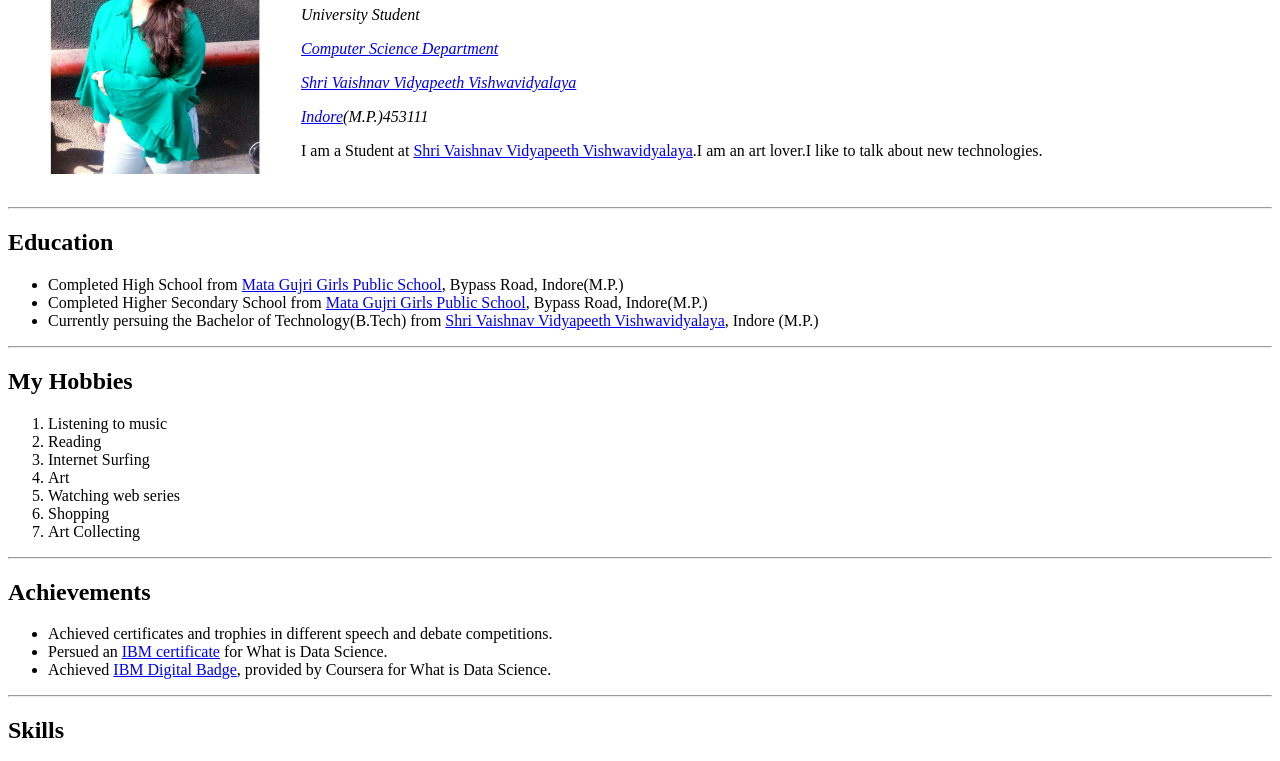
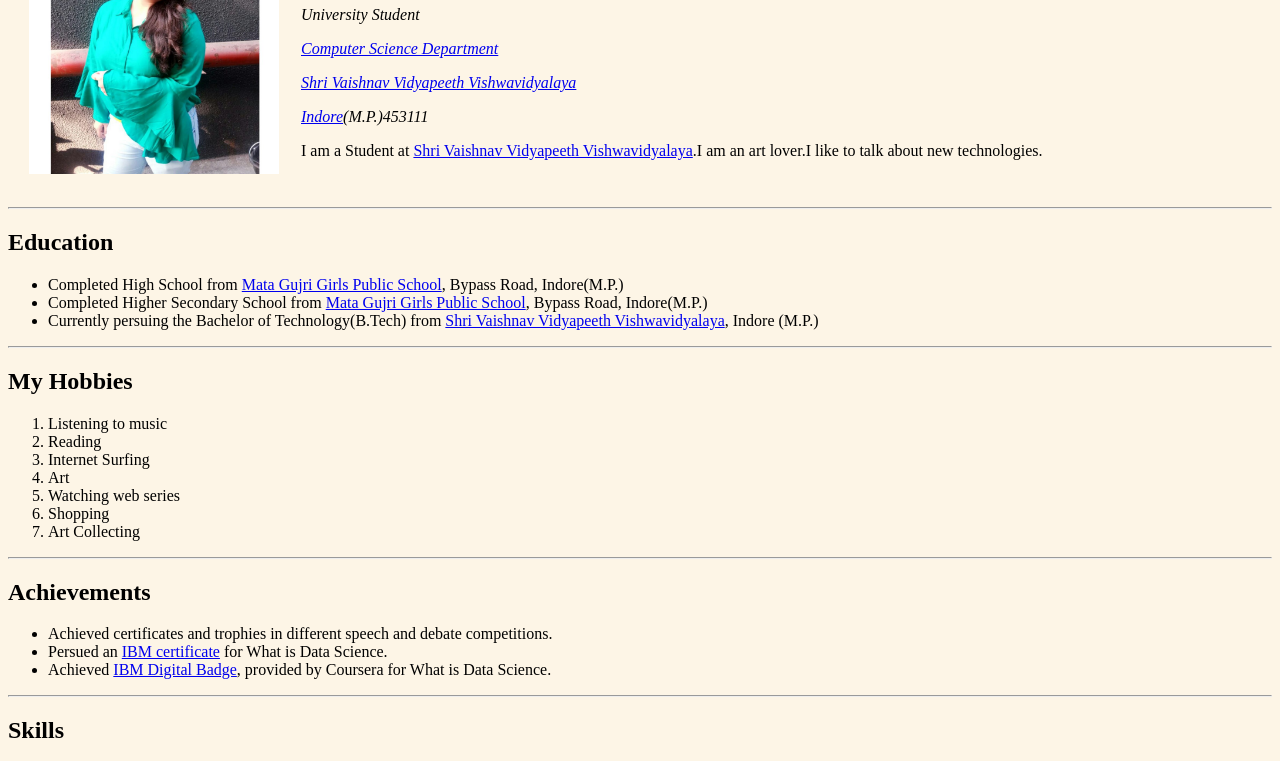
Before and after one commit to Himanshi1499/cv1, a plain HTML site: page index.html in a window 1280 px wide. Shown: the part 105-866 px from the top of the page. Drawn offline with Linux system fonts and the light colour scheme.

Commit message:
Update index.html

```diff
--- a/index.html
+++ b/index.html
@@ -6,7 +6,7 @@
   <title>🐧Himanshi's Personal Site</title>
 </head>
 
-<body>
+<body style="background-color:oldlace";>
   <table cellspacing="20">
     <tr>
       <td> <img src="himanshi.jpeg" alt="Himanshi's Profile Picture" width="250" height="250">
```
